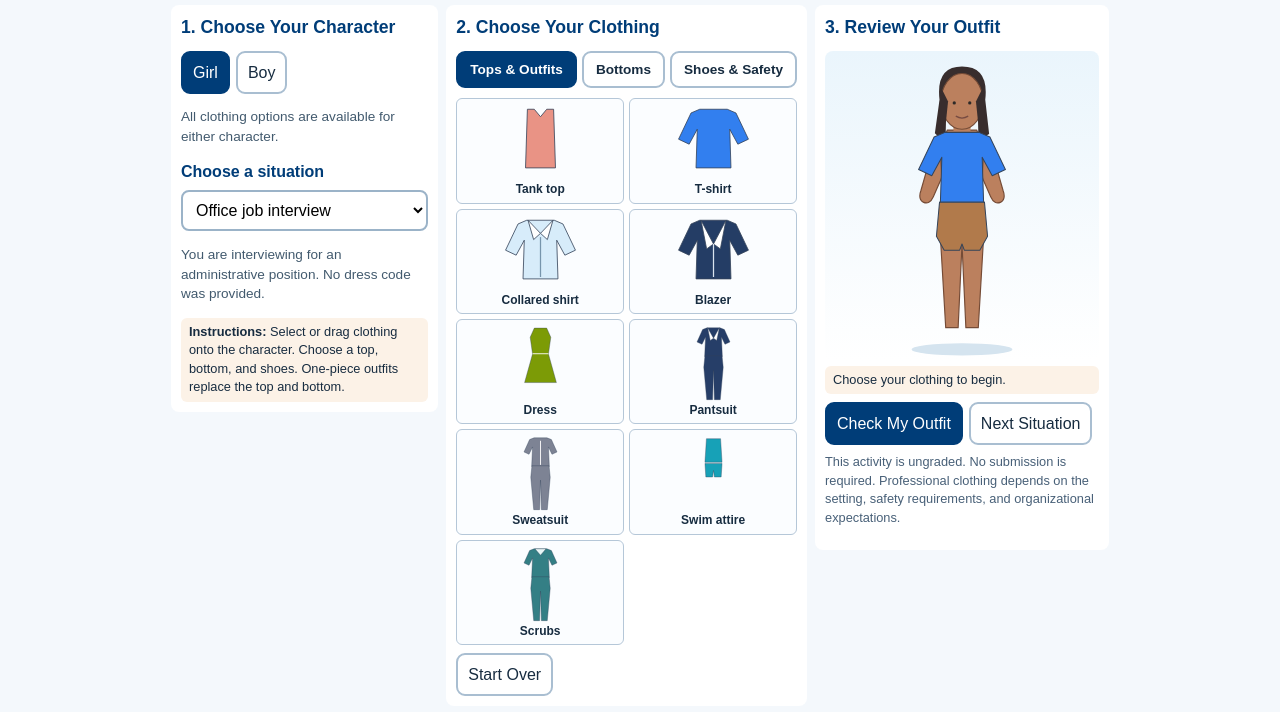
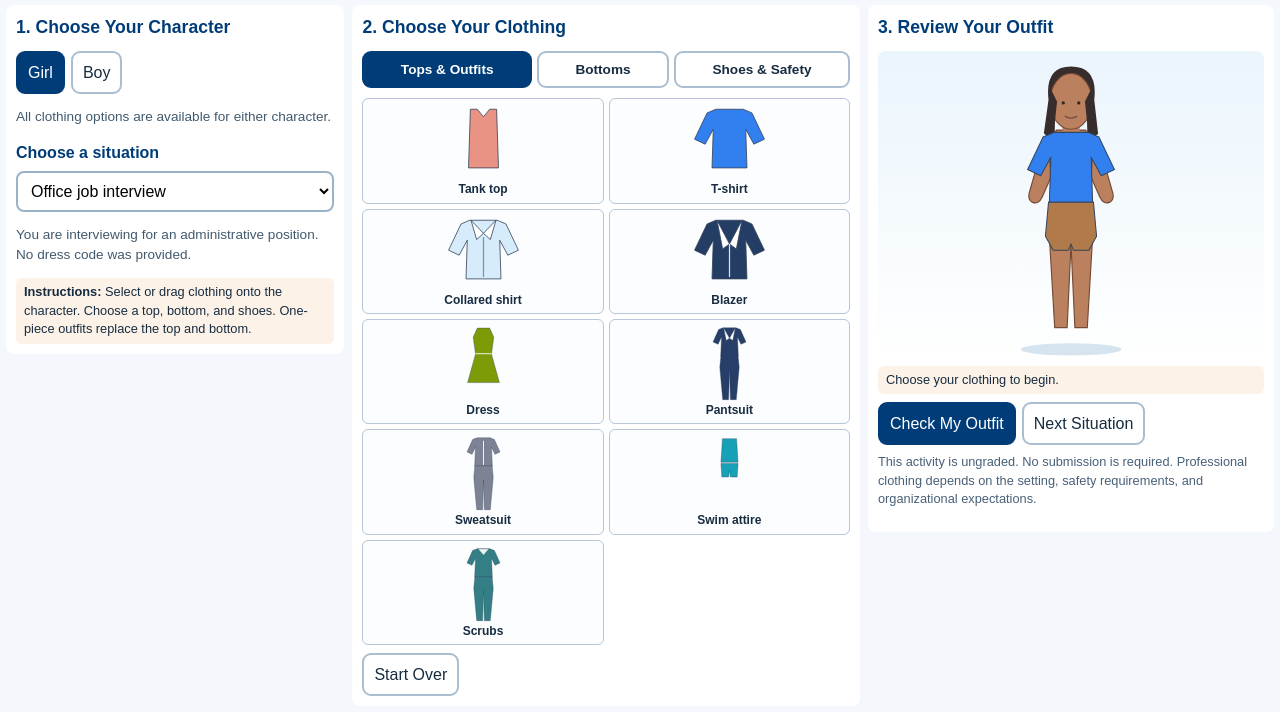
Before and after one commit to zangel1920/Professional-Dress, a plain HTML site: page professional-dress-simulation.html in a window 1280 px wide. Shown: the part 122-834 px from the top of the page. Drawn offline with Linux system fonts and the light colour scheme.

Commit message:
Update professional-dress-simulation.html

```diff
--- a/professional-dress-simulation.html
+++ b/professional-dress-simulation.html
@@ -23,7 +23,7 @@ body {
   line-height:1.45;
 }
 .wrap {
-  max-width:950px;
+  max-width:1400px;
   margin:auto;
   padding:6px;
 }
@@ -42,7 +42,7 @@ body {
 }
 .layout {
   display:grid;
-  grid-template-columns:1fr 1.35fr 1.1fr;
+  grid-template-columns:1fr 1.5fr 1.2fr;
   gap:8px;
   margin-top:8px;
   align-items:start;
@@ -524,7 +524,6 @@ function drawCharacter() {
   const skin = character==="girl" ? "#bb805e" : "#986448";
   const outline = "#754b36";
 
-  // Clearly defined arms, separate from the torso.
   path(svg,
     "M109 105 Q97 108 93 124 L77 180 Q73 191 80 195 Q88 199 93 188 L111 147 Z",
     skin,outline,1.5
@@ -543,7 +542,6 @@ function drawCharacter() {
     x:119,y:88,width:22,height:24,rx:8,fill:skin
   },svg);
 
-  // Back hair is drawn behind the face.
   if(character==="girl") {
     path(svg,
       "M101 63 Q96 20 130 20 Q165 20 160 63 L165 107 Q155 114 151 105 L151 67 L109 67 L109 105 Q101 114 95 106 Z",
@@ -574,7 +572,6 @@ function drawCharacter() {
   path(svg,"M122 84 Q130 89 138 84",
        "none","#774b42",1.6);
 
-  // Default clothing.
   if(!selected.top && !selected.bottom) {
     garment(svg,clothes.find(x=>x.id==="tee"));
     garment(svg,clothes.find(x=>x.id==="shorts"));
```
